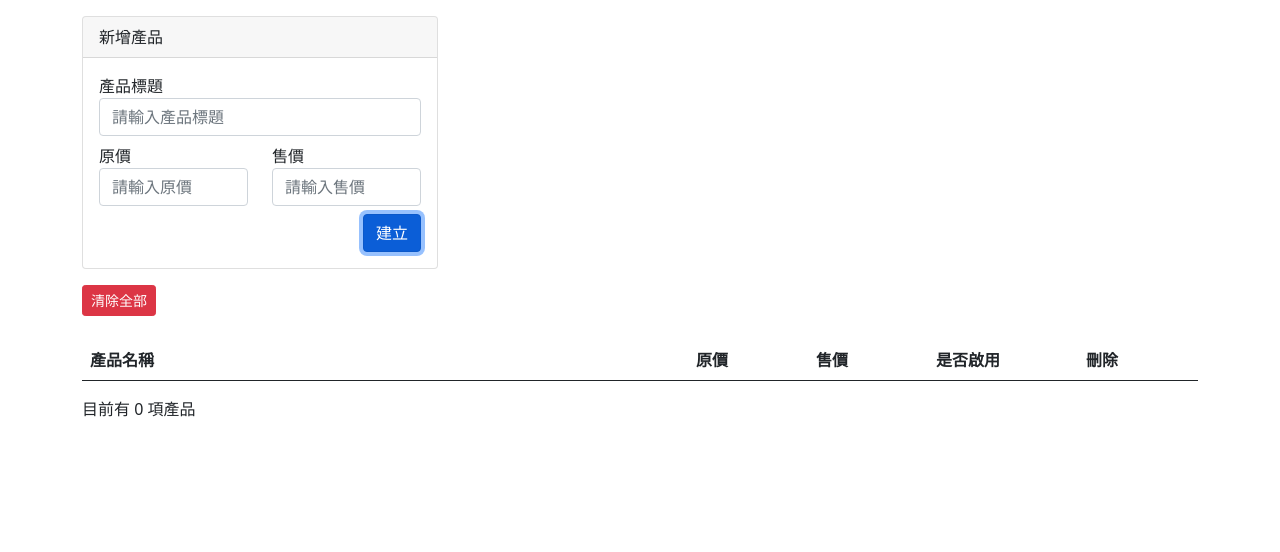
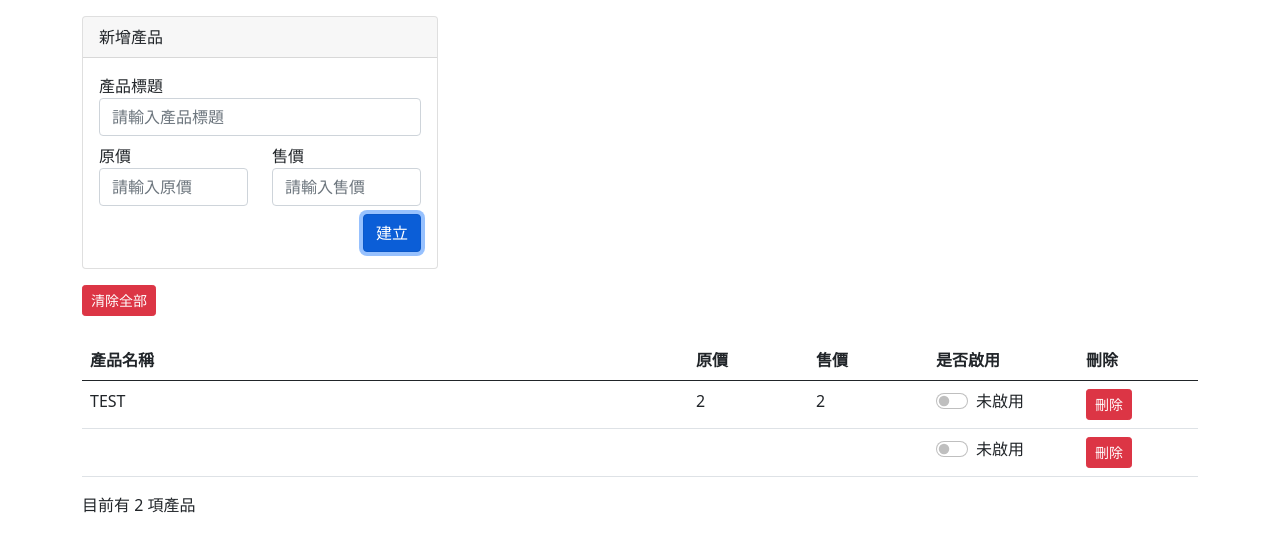
Before and after one commit to TedKuo10/hexschool-vue3, a plain HTML site: page week1/index.html in a window 1280 px wide. Both pictures are taken after a click on the button "建立". Drawn offline with nearby package versions, Linux system fonts and the light colour scheme.

Commit message:
20210511.1

```diff
--- a/week1/index.html
+++ b/week1/index.html
@@ -66,7 +66,7 @@
     <p>目前有 <span id="productCount">0</span> 項產品</p>
   </div>
 
-  <script src="../week1/js/all_old.js"></script>
+  <!-- <script src="../week1/js/all_old.js"></script> -->
 
   <script src="../week1/js/all.js"></script>
 </body>
--- a/week1/js/all.js
+++ b/week1/js/all.js
@@ -1,9 +1,9 @@
 /**
  * 需求：
  * todo: 用戶可以新增產品，新增後會移除 input 的內容
+ * todo: 用戶可以一鍵刪除所有產品
  * todo: 用戶可以針對產品切換啟用狀態
  * todo: 用戶可以刪除單一產品
- * todo: 用戶可以一鍵刪除所有產品
  */
 
 
@@ -18,25 +18,80 @@ const btnClearAll = document.querySelector("#clearAll");
 const productList = document.querySelector("#productList"); // 針對 product list 以事件指派的概念來監聽底下發生的事件
 const productCount = document.querySelector("#productCount");
 
-let productDatas = [];
+let productData = [{
+  id: Date.now(),
+  title: "TEST",
+  origin_price: 2,
+  price: 2,
+  is_enable: false
+}];
 
 
-//* 上方表單
 function renderData(){
-
+  let str = '';
+  // 當 productData 數量為 0 時，不會跑 forEach
+  productData.forEach(function(item, index){
+    console.log(index);
+    str += `<tr>
+      <td>${item.title}</td>
+      <td width="120">
+        ${item.origin_price}
+      </td>
+      <td width="120">
+      ${item.price}
+      </td>
+      <td width="100">
+        <div class="form-check form-switch">
+          <input class="form-check-input" type="checkbox" id="${item.id}" data-action="status" data-id="${item.id}">
+          <label class="form-check-label" for="${item.id}">未啟用</label>
+        </div>
+      </td>
+      <td width="120">
+        <button type="button" class="btn btn-sm btn-danger move" data-action="remove" data-id="${item.id}"> 刪除 </button>
+      </td>
+    </tr>`;
+  });
+  productList.innerHTML = str;
+  productCount.textContent = productData.length;
 }
 
+// 上方表單
 function addProduct(){
   let productObj = {
     id: Date.now(),
     title: productTitle.value,
     origin_price: productOriginPrice.value,
-    price: productPrice.value
+    price: productPrice.value,
+    is_enable: false
   }
 
-  productDatas.push(productObj);
-
+  productData.push(productObj);
+  renderData();
   productTitle.value = '';
   productOriginPrice.value = '';
   productPrice.value = '';
 }
+
+function clearAllProduct(e){
+  // e.preventDefault();
+  // button 標籤預設值是 submit，如果沒設定 type=button，會提交表單畫面導致重整，需要預防
+  productData = [];
+  renderData();
+}
+
+// 下方表單
+function editProduct(e){
+  // console.log(e.target.attributes['data-action'].value);
+
+  console.log(e.target.dataset.action);
+}
+
+
+
+//* program start
+
+btnAddProduct.addEventListener('click', addProduct);
+btnClearAll.addEventListener('click', clearAllProduct);
+
+// 下方表單
+productList.addEventListener('click', editProduct);
```
